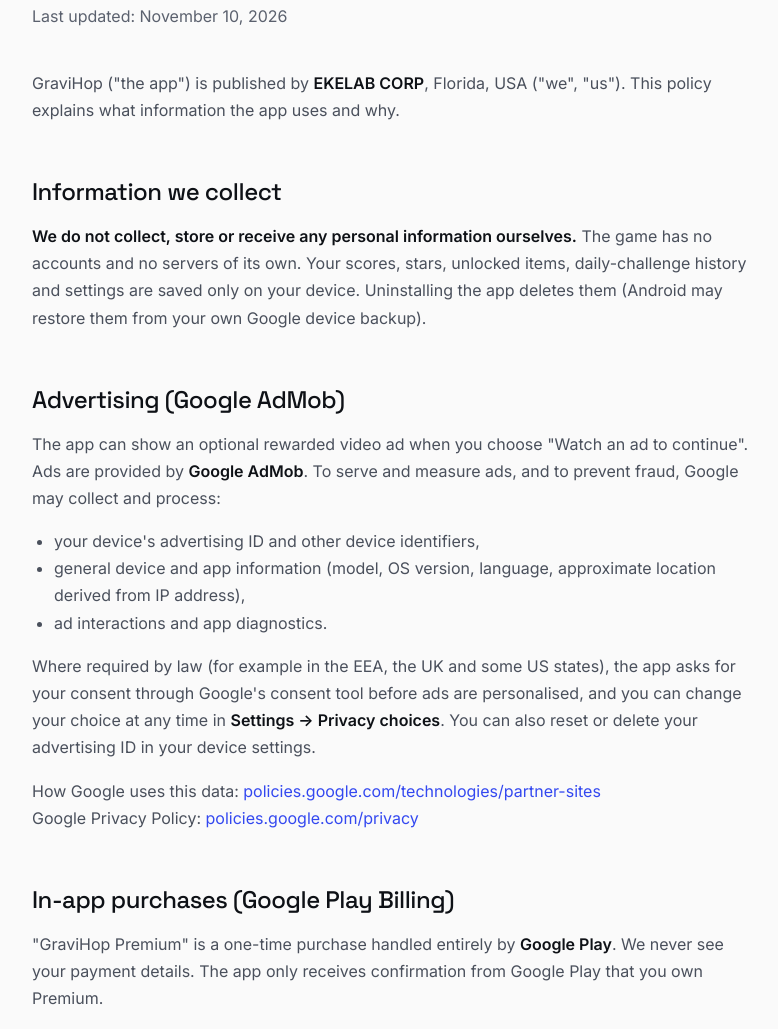
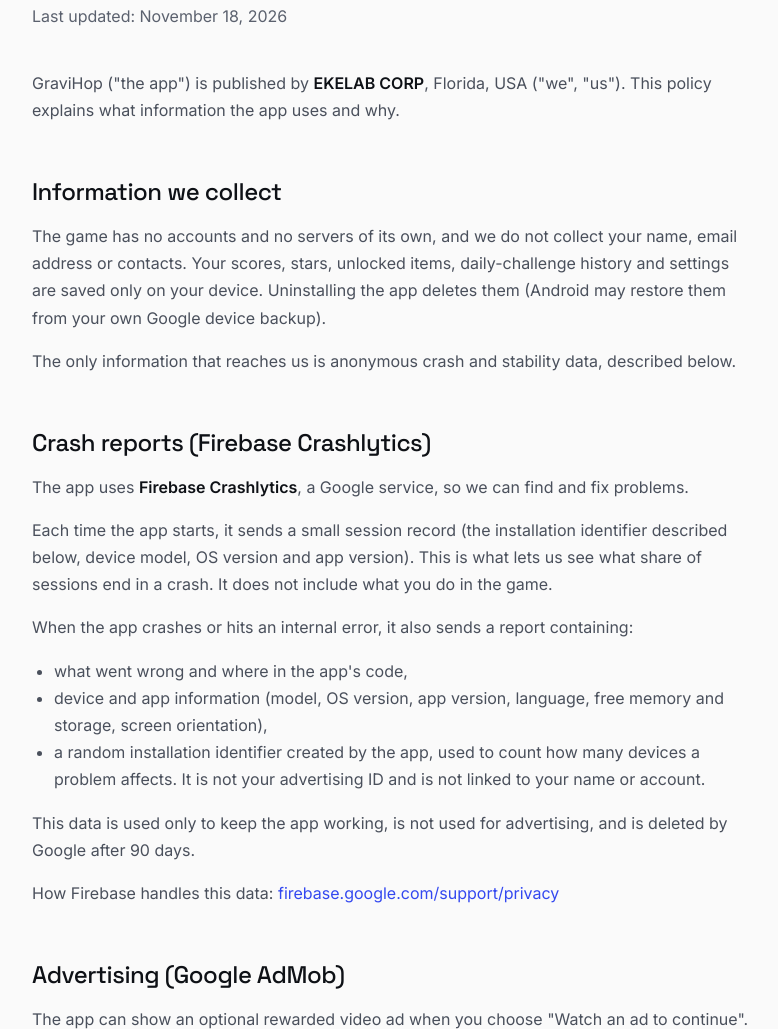
Before and after one commit to ekelab/ekelab.com, a plain HTML site: page gravihop/privacy/index.html in a window 1280 px wide. Shown: the part 265-1294 px from the top of the page, without its empty margins (52-830 px from the left). Drawn offline with Linux system fonts and the light colour scheme.

Commit message:
GraviHop privacy policy: crash reports (Firebase Crashlytics) section
Co-Authored-By: Claude <noreply@anthropic.com>

```diff
--- a/gravihop/privacy/index.html
+++ b/gravihop/privacy/index.html
@@ -28,16 +28,37 @@
 <div class="wrap"><div class="inner">
   <p class="eyebrow">GraviHop</p>
   <h1>Privacy Policy</h1>
-  <p class="updated">Last updated: November 10, 2026</p>
+  <p class="updated">Last updated: November 18, 2026</p>
 
   <p>GraviHop ("the app") is published by <strong>EKELAB CORP</strong>, Florida, USA ("we", "us").
   This policy explains what information the app uses and why.</p>
 
   <h2>Information we collect</h2>
-  <p><strong>We do not collect, store or receive any personal information ourselves.</strong>
-  The game has no accounts and no servers of its own. Your scores, stars, unlocked items,
-  daily-challenge history and settings are saved only on your device. Uninstalling the app
-  deletes them (Android may restore them from your own Google device backup).</p>
+  <p>The game has no accounts and no servers of its own, and we do not collect your name, email
+  address or contacts. Your scores, stars, unlocked items, daily-challenge history and settings
+  are saved only on your device. Uninstalling the app deletes them (Android may restore them from
+  your own Google device backup).</p>
+  <p>The only information that reaches us is anonymous crash and stability data, described
+  below.</p>
+
+  <h2>Crash reports (Firebase Crashlytics)</h2>
+  <p>The app uses <strong>Firebase Crashlytics</strong>, a Google service, so we can find and fix
+  problems.</p>
+  <p>Each time the app starts, it sends a small session record (the installation identifier
+  described below, device model, OS version and app version). This is what lets us see what share
+  of sessions end in a crash. It does not include what you do in the game.</p>
+  <p>When the app crashes or hits an internal error, it also sends a report containing:</p>
+  <ul>
+    <li>what went wrong and where in the app's code,</li>
+    <li>device and app information (model, OS version, app version, language, free memory and
+    storage, screen orientation),</li>
+    <li>a random installation identifier created by the app, used to count how many devices a
+    problem affects. It is not your advertising ID and is not linked to your name or account.</li>
+  </ul>
+  <p>This data is used only to keep the app working, is not used for advertising, and is deleted
+  by Google after 90 days.</p>
+  <p>How Firebase handles this data:
+  <a href="https://firebase.google.com/support/privacy">firebase.google.com/support/privacy</a></p>
 
   <h2>Advertising (Google AdMob)</h2>
   <p>The app can show an optional rewarded video ad when you choose "Watch an ad to continue".
@@ -68,8 +89,8 @@
   from children.</p>
 
   <h2>Data sharing and selling</h2>
-  <p>We do not sell or share personal information. The only third parties that process data are
-  Google (AdMob and Google Play), as described above.</p>
+  <p>We do not sell or share personal information. The only third party that processes data is
+  Google (AdMob, Firebase Crashlytics and Google Play), as described above.</p>
 
   <h2>Security</h2>
   <p>Data processed by Google's services is encrypted in transit.</p>
```
